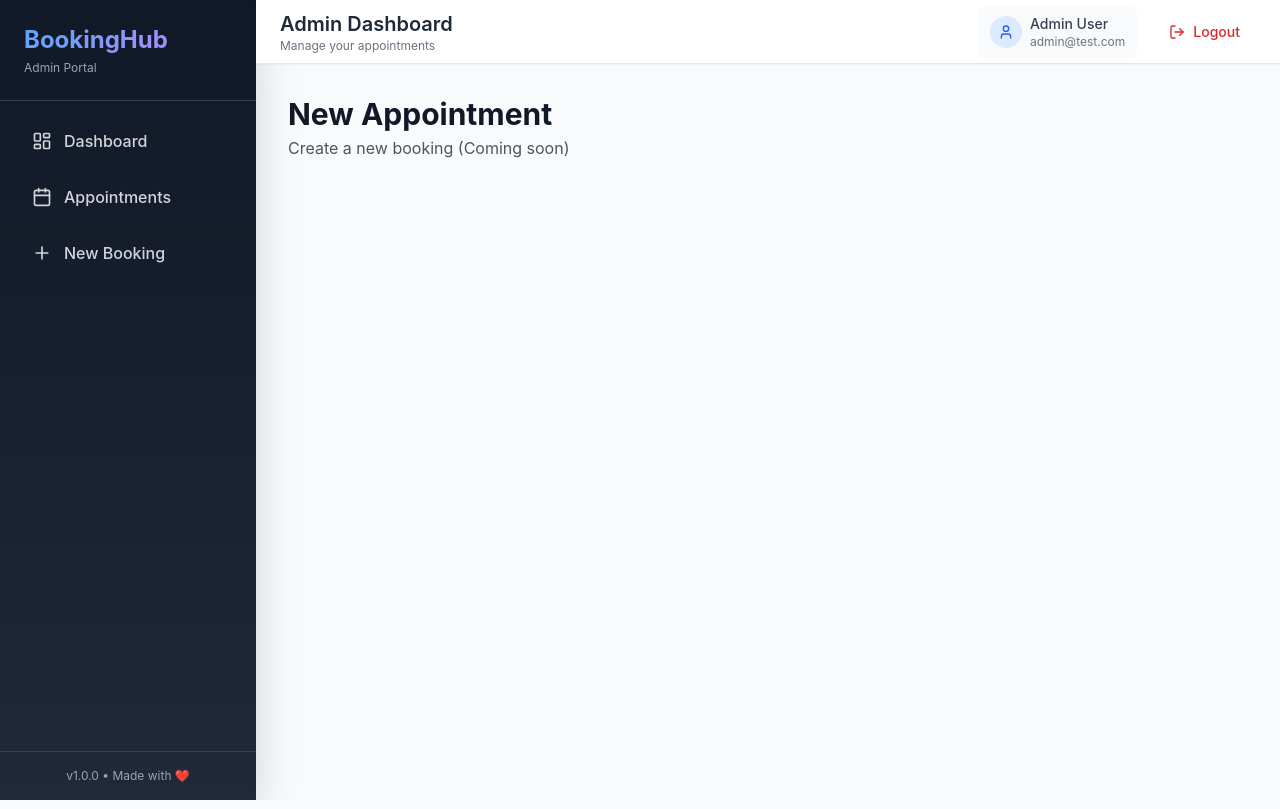
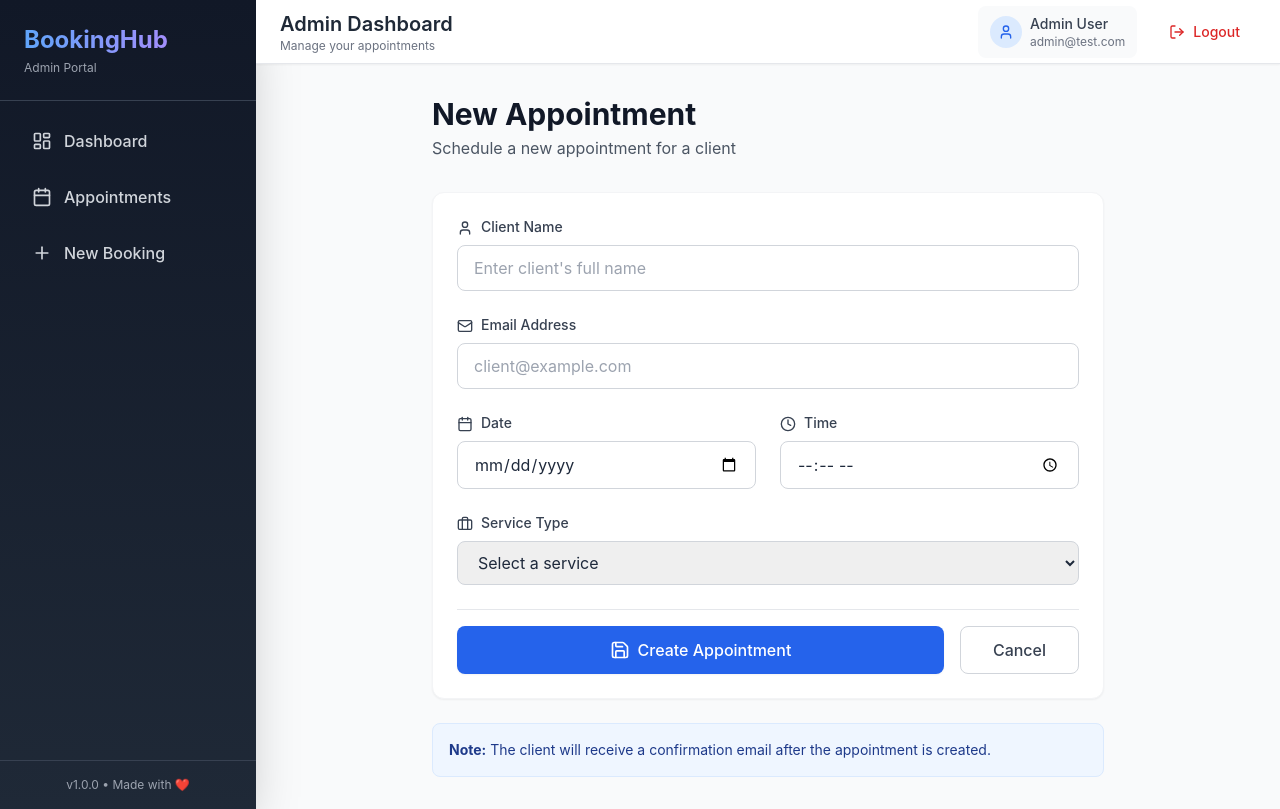
Before and after one commit to Sziszko468/booking-app, a Next.js app: page /appointments/new in a window 1280 px wide. Built offline with nearby package versions, Linux system fonts and the light colour scheme; sample sign-in values are in the browser's storage.

Commit message:
Base Step 5 New appointment

```diff
--- a/src/app/appointments/new/page.tsx
+++ b/src/app/appointments/new/page.tsx
@@ -1,14 +1,249 @@
 "use client";
 
+import { useState } from "react";
+import { useRouter } from "next/navigation";
 import AdminLayout from "@/components/layout/AdminLayout";
 import ProtectedRoute from "@/components/auth/ProtectedRoute";
+import {
+  User,
+  Mail,
+  Calendar,
+  Clock,
+  Briefcase,
+  Save,
+  AlertCircle,
+  CheckCircle
+} from "lucide-react";
 
 export default function NewAppointmentPage() {
+  const router = useRouter();
+  const [loading, setLoading] = useState(false);
+  const [error, setError] = useState("");
+  const [success, setSuccess] = useState(false);
+
+  const handleSubmit = async (e: React.FormEvent<HTMLFormElement>) => {
+    e.preventDefault();
+    setError("");
+    setLoading(true);
+
+    const formData = new FormData(e.currentTarget);
+    const appointmentData = {
+      name: formData.get("name") as string,
+      email: formData.get("email") as string,
+      date: formData.get("date") as string,
+      time: formData.get("time") as string,
+      service: formData.get("service") as string,
+    };
+
+    // Validation
+    if (!appointmentData.name || !appointmentData.email || !appointmentData.date || !appointmentData.time || !appointmentData.service) {
+      setError("Please fill in all fields");
+      setLoading(false);
+      return;
+    }
+
+    try {
+      // Save to localStorage
+      const appointments = JSON.parse(localStorage.getItem("appointments") || "[]");
+      const newAppointment = {
+        id: Date.now().toString(),
+        ...appointmentData,
+      };
+
+      appointments.push(newAppointment);
+      localStorage.setItem("appointments", JSON.stringify(appointments));
+
+      // Success
+      setSuccess(true);
+      setLoading(false);
+
+      // Redirect after 1.5 seconds
+      setTimeout(() => {
+        router.push("/appointments");
+      }, 1500);
+    } catch {
+      setError("Failed to create appointment. Please try again.");
+      setLoading(false);
+    }
+  };
+
+  const services = [
+    "Consultation",
+    "Follow-up",
+    "Treatment",
+    "Check-up",
+    "Therapy Session",
+    "Assessment",
+  ];
+
+  if (success) {
+    return (
+      <ProtectedRoute>
+        <AdminLayout>
+          <div className="max-w-2xl mx-auto">
+            <div className="card text-center py-12">
+              <div className="w-16 h-16 bg-green-100 rounded-full flex items-center justify-center mx-auto mb-4">
+                <CheckCircle className="text-green-600" size={32} />
+              </div>
+              <h2 className="text-2xl font-bold text-gray-900 mb-2">
+                Appointment Created!
+              </h2>
+              <p className="text-gray-600 mb-4">
+                The appointment has been successfully scheduled.
+              </p>
+              <p className="text-sm text-gray-500">
+                Redirecting to appointments list...
+              </p>
+            </div>
+          </div>
+        </AdminLayout>
+      </ProtectedRoute>
+    );
+  }
+
   return (
     <ProtectedRoute>
       <AdminLayout>
-        <h2 className="text-3xl font-bold text-gray-900">New Appointment</h2>
-        <p className="text-gray-600 mt-1">Create a new booking (Coming soon)</p>
+        <div className="max-w-2xl mx-auto">
+          {/* Header */}
+          <div className="mb-8">
+            <h2 className="text-3xl font-bold text-gray-900">New Appointment</h2>
+            <p className="text-gray-600 mt-1">Schedule a new appointment for a client</p>
+          </div>
+
+          {/* Form */}
+          <form onSubmit={handleSubmit} className="card space-y-6">
+            {/* Client Name */}
+            <div>
+              <label className="label">
+                <User size={16} className="inline mr-2" />
+                Client Name
+              </label>
+              <input
+                name="name"
+                type="text"
+                required
+                placeholder="Enter client's full name"
+                className="input"
+              />
+            </div>
+
+            {/* Email */}
+            <div>
+              <label className="label">
+                <Mail size={16} className="inline mr-2" />
+                Email Address
+              </label>
+              <input
+                name="email"
+                type="email"
+                required
+                placeholder="client@example.com"
+                className="input"
+              />
+            </div>
+
+            {/* Date & Time Row */}
+            <div className="grid md:grid-cols-2 gap-6">
+              {/* Date */}
+              <div>
+                <label className="label">
+                  <Calendar size={16} className="inline mr-2" />
+                  Date
+                </label>
+                <input
+                  name="date"
+                  type="date"
+                  required
+                  min={new Date().toISOString().split('T')[0]}
+                  className="input"
+                />
+              </div>
+
+              {/* Time */}
+              <div>
+                <label className="label">
+                  <Clock size={16} className="inline mr-2" />
+                  Time
+                </label>
+                <input
+                  name="time"
+                  type="time"
+                  required
+                  className="input"
+                />
+              </div>
+            </div>
+
+            {/* Service */}
+            <div>
+              <label className="label">
+                <Briefcase size={16} className="inline mr-2" />
+                Service Type
+              </label>
+              <select
+                name="service"
+                required
+                className="input"
+                defaultValue=""
+              >
+                <option value="" disabled>
+                  Select a service
+                </option>
+                {services.map((service) => (
+                  <option key={service} value={service}>
+                    {service}
+                  </option>
+                ))}
+              </select>
+            </div>
+
+            {/* Error message */}
+            {error && (
+              <div className="flex items-center gap-2 p-4 bg-red-50 border border-red-200 rounded-lg text-red-700">
+                <AlertCircle size={20} />
+                <span>{error}</span>
+              </div>
+            )}
+
+            {/* Buttons */}
+            <div className="flex gap-4 pt-4 border-t border-gray-200">
+              <button
+                type="submit"
+                disabled={loading}
+                className="btn-primary flex-1 py-3 flex items-center justify-center gap-2 disabled:opacity-50 disabled:cursor-not-allowed"
+              >
+                {loading ? (
+                  <>
+                    <div className="w-5 h-5 border-2 border-white border-t-transparent rounded-full animate-spin"></div>
+                    Creating...
+                  </>
+                ) : (
+                  <>
+                    <Save size={20} />
+                    Create Appointment
+                  </>
+                )}
+              </button>
+
+              <button
+                type="button"
+                onClick={() => router.back()}
+                disabled={loading}
+                className="btn-secondary px-8 disabled:opacity-50 disabled:cursor-not-allowed"
+              >
+                Cancel
+              </button>
+            </div>
+          </form>
+
+          {/* Helper text */}
+          <div className="mt-6 p-4 bg-blue-50 border border-blue-100 rounded-lg">
+            <p className="text-sm text-blue-900">
+              <strong>Note:</strong> The client will receive a confirmation email after the appointment is created.
+            </p>
+          </div>
+        </div>
       </AdminLayout>
     </ProtectedRoute>
   );
--- a/src/app/appointments/page.tsx
+++ b/src/app/appointments/page.tsx
@@ -1,15 +1,44 @@
 "use client";
 
-import { useState } from "react";
+import { useState, useEffect } from "react";
+import { useRouter } from "next/navigation";
 import AdminLayout from "@/components/layout/AdminLayout";
 import ProtectedRoute from "@/components/auth/ProtectedRoute";
 import { initialAppointments } from "@/data/appointments";
 import { Appointment } from "@/types/appointment";
-import { Trash2, Calendar, Clock, User, Mail, Briefcase } from "lucide-react";
+import { Trash2, Calendar, Clock, User, Mail, Briefcase, Plus } from "lucide-react";
+
+const STORAGE_KEY = "appointments";
 
 export default function AppointmentsPage() {
-  const [appointments, setAppointments] =
-    useState<Appointment[]>(initialAppointments);
+  const router = useRouter();
+  const [appointments, setAppointments] = useState<Appointment[]>([]);
+  const [loading, setLoading] = useState(true);
+
+  // Load appointments from localStorage
+  useEffect(() => {
+    let isMounted = true;
+
+    const loadAppointments = () => {
+      if (typeof window !== "undefined" && isMounted) {
+        const stored = localStorage.getItem(STORAGE_KEY);
+        if (stored) {
+          setAppointments(JSON.parse(stored));
+        } else {
+          // First time, use initial data
+          setAppointments(initialAppointments);
+          localStorage.setItem(STORAGE_KEY, JSON.stringify(initialAppointments));
+        }
+        setLoading(false);
+      }
+    };
+
+    loadAppointments();
+
+    return () => {
+      isMounted = false;
+    };
+  }, []);
 
   const handleDelete = (id: string) => {
     const confirmed = window.confirm(
@@ -18,15 +47,38 @@ export default function AppointmentsPage() {
 
     if (!confirmed) return;
 
-    setAppointments((prev) => prev.filter((a) => a.id !== id));
+    const updated = appointments.filter((a) => a.id !== id);
+    setAppointments(updated);
+    localStorage.setItem(STORAGE_KEY, JSON.stringify(updated));
   };
+
+  if (loading) {
+    return (
+      <ProtectedRoute>
+        <AdminLayout>
+          <div className="flex items-center justify-center min-h-[400px]">
+            <div className="w-8 h-8 border-4 border-primary-600 border-t-transparent rounded-full animate-spin"></div>
+          </div>
+        </AdminLayout>
+      </ProtectedRoute>
+    );
+  }
 
   return (
     <ProtectedRoute>
       <AdminLayout>
-        <div className="mb-6">
-          <h2 className="text-3xl font-bold text-gray-900">Appointments</h2>
-          <p className="text-gray-600 mt-1">Manage all your scheduled appointments</p>
+        <div className="mb-6 flex items-center justify-between">
+          <div>
+            <h2 className="text-3xl font-bold text-gray-900">Appointments</h2>
+            <p className="text-gray-600 mt-1">Manage all your scheduled appointments</p>
+          </div>
+          <button
+            onClick={() => router.push("/appointments/new")}
+            className="btn-primary flex items-center gap-2"
+          >
+            <Plus size={20} />
+            New Appointment
+          </button>
         </div>
 
         {appointments.length === 0 ? (
@@ -38,7 +90,11 @@ export default function AppointmentsPage() {
             <p className="text-gray-600 mb-6">
               Get started by creating your first appointment
             </p>
-            <button className="btn-primary">
+            <button
+              onClick={() => router.push("/appointments/new")}
+              className="btn-primary inline-flex items-center gap-2"
+            >
+              <Plus size={20} />
               Create Appointment
             </button>
           </div>
```
Also changed, not shown: src/services/appointmentApi.ts (+38 -0 lines).
